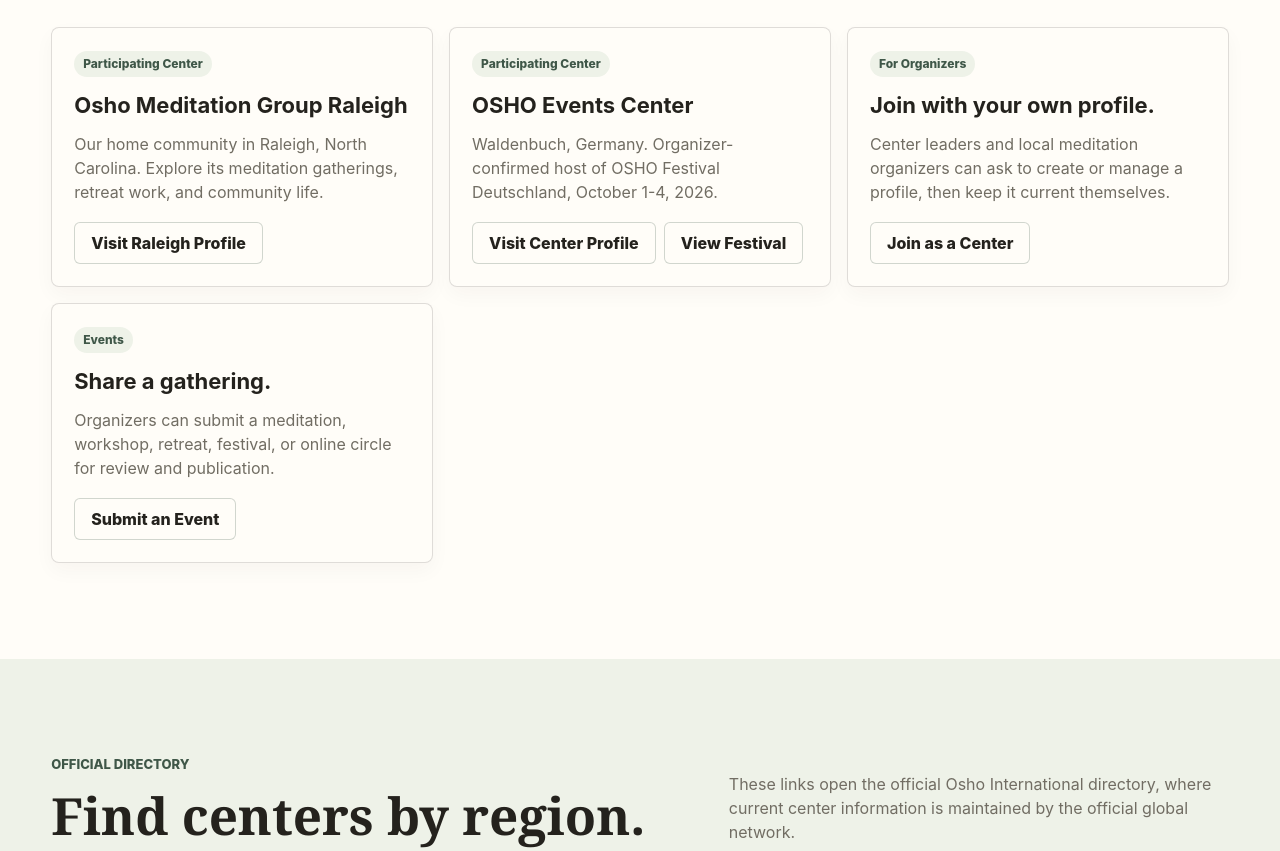
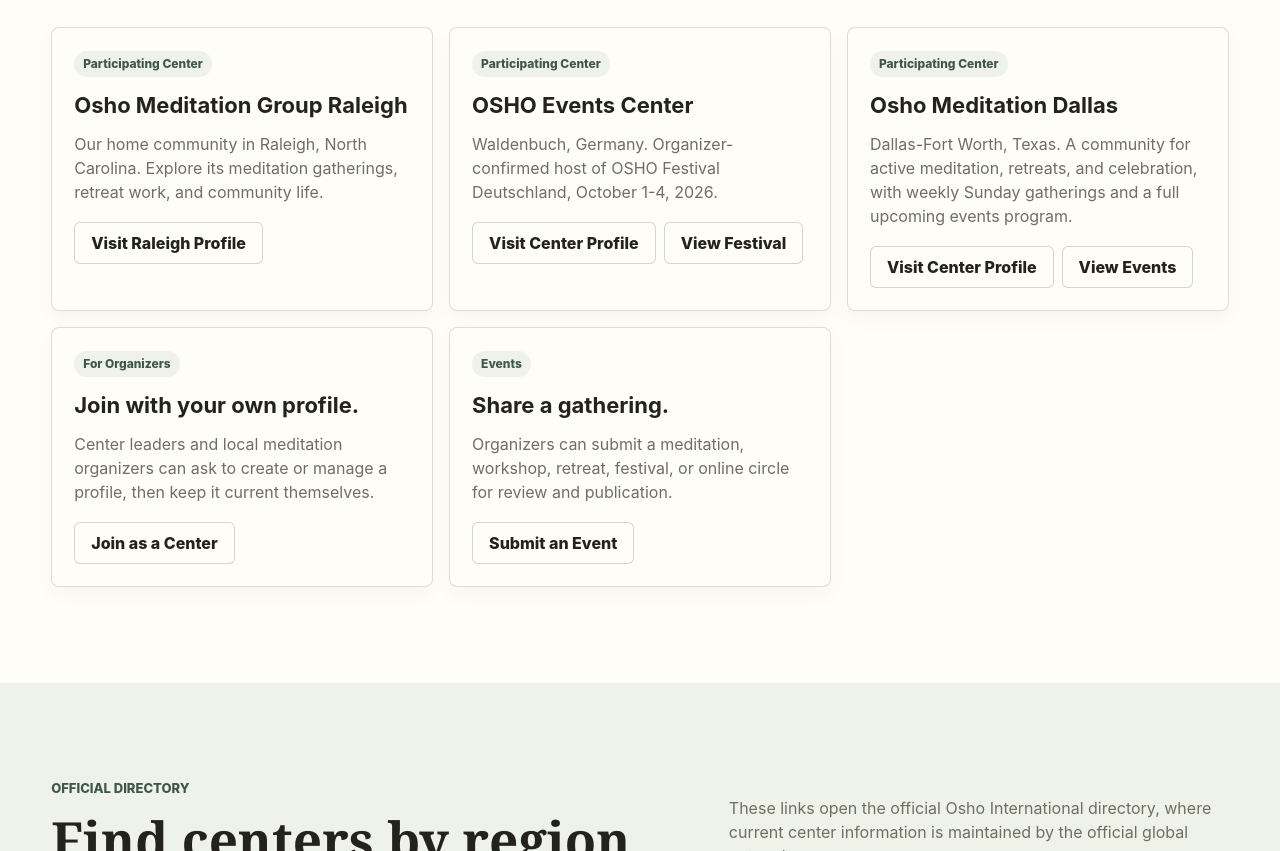
Before and after one commit to hakdost2006-ops/osho-central, a plain HTML site: page participating-centers.html in a window 1280 px wide. Shown: the part 984-1835 px from the top of the page. Drawn offline with Linux system fonts and the light colour scheme.

Commit message:
Add Osho Meditation Dallas and events

```diff
--- a/participating-centers.html
+++ b/participating-centers.html
@@ -59,6 +59,12 @@
             <div class="card-actions"><a class="button light" href="center-osho-events-deutschland.html">Visit Center Profile</a><a class="button light" href="events.html#osho-festival-deutschland">View Festival</a></div>
           </article>
           <article class="card">
+            <span class="badge">Participating Center</span>
+            <h3>Osho Meditation Dallas</h3>
+            <p>Dallas-Fort Worth, Texas. A community for active meditation, retreats, and celebration, with weekly Sunday gatherings and a full upcoming events program.</p>
+            <div class="card-actions"><a class="button light" href="center-osho-meditation-dallas.html">Visit Center Profile</a><a class="button light" href="events.html#osho-dallas-events">View Events</a></div>
+          </article>
+          <article class="card">
             <span class="badge">For Organizers</span>
             <h3>Join with your own profile.</h3>
             <p>Center leaders and local meditation organizers can ask to create or manage a profile, then keep it current themselves.</p>
```
